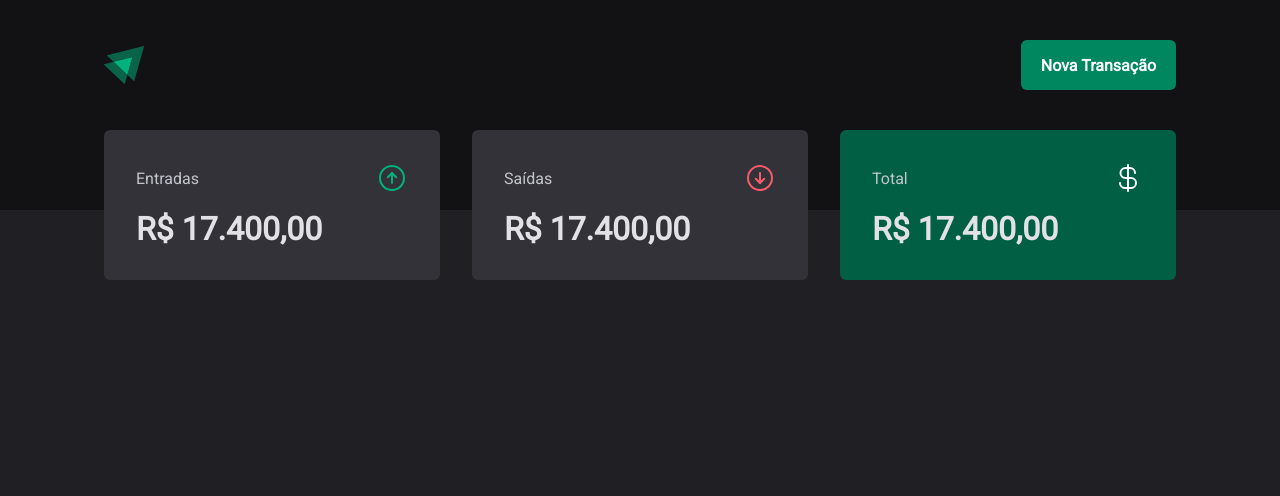
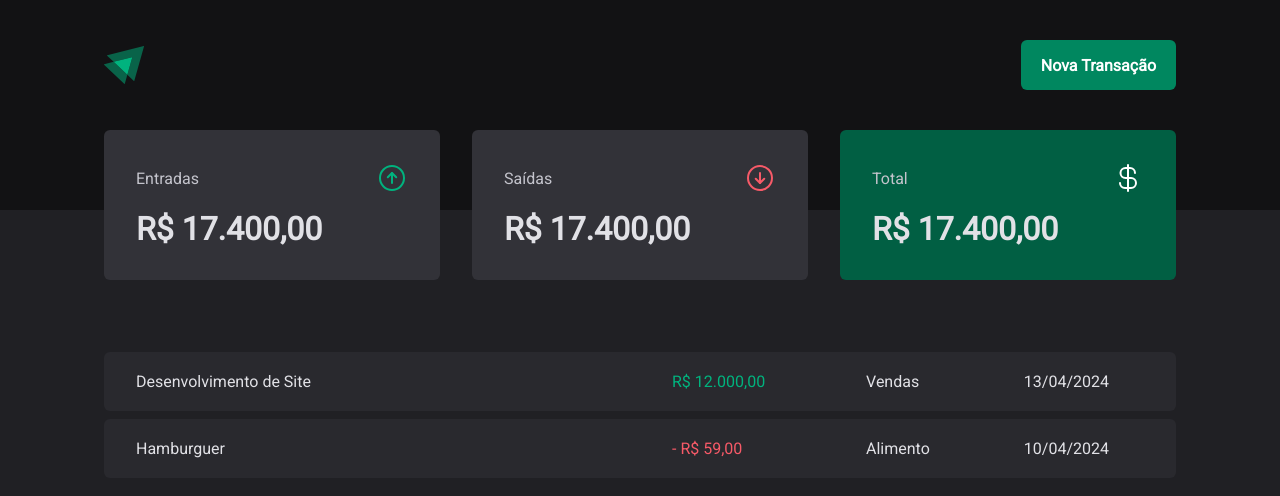
Before and after one commit to 0tavioPascoal/ControlMoney, a React (Vite) app in the folder ControlMoney/: page / in a window 1280 px wide. Shown: the top 496 px of the page. Built offline with nearby package versions, Linux system fonts and the light colour scheme.

Commit message:
"Feat: Starting the development of the transaction table and separating the interfaces in another folder"

```diff
--- a/ControlMoney/src/components/Summary/styles.ts
+++ b/ControlMoney/src/components/Summary/styles.ts
@@ -1,4 +1,5 @@
 import styled, { css } from "styled-components";
+import { SummaryCardProps } from "../../interfaces/SummaryCardProps";
 
 export const SummaryContainer = styled.section`
   width: 100%;
@@ -12,10 +13,6 @@
 
   margin-top: -5rem;
 ;`
-
-interface SummaryCardProps{
-  variant?: 'green'
-}
 
 export const SummaryCard = styled.div<SummaryCardProps>`
   background-color: ${props => props.theme['gray-600']};
--- /dev/null
+++ b/ControlMoney/src/interfaces/PriceHighLighProps.ts
@@ -0,0 +1,3 @@
+export interface PriceHighLightProps{
+  variant : 'income' | 'outcome'
+}
--- /dev/null
+++ b/ControlMoney/src/interfaces/SummaryCardProps.ts
@@ -0,0 +1,3 @@
+export interface SummaryCardProps {
+    variant?: 'green'
+}
--- a/ControlMoney/src/pages/Transactions/index.tsx
+++ b/ControlMoney/src/pages/Transactions/index.tsx
@@ -1,11 +1,39 @@
 import { Header } from "../../components/Header";
 import { Summary } from "../../components/Summary";
+import { PriceHighLight, TransactionsContainer, TransactionsTable } from "./styles";
 
-export function Transactions(){
-  return(
+export function Transactions() {
+  return (
     <div>
-     <Header/>
-     <Summary/>
+      <Header />
+      <Summary />
+
+      <TransactionsContainer>
+        <TransactionsTable>
+          <tbody>
+            <tr>
+              <td width="50%">Desenvolvimento de Site</td>
+              <td>
+                <PriceHighLight variant="income">
+                R$ 12.000,00
+                </PriceHighLight>
+               </td>
+              <td>Vendas</td>
+              <td>13/04/2024</td>
+            </tr>
+            <tr>
+              <td width="50%">Hamburguer</td>
+              <td>
+                <PriceHighLight variant="outcome">
+                  - R$ 59,00
+                </PriceHighLight>
+              </td>
+              <td>Alimento</td>
+              <td>10/04/2024</td>
+            </tr>
+          </tbody>
+        </TransactionsTable>
+      </TransactionsContainer>
     </div>
-    )
+  );
 }
--- a/ControlMoney/src/pages/Transactions/styles.ts
+++ b/ControlMoney/src/pages/Transactions/styles.ts
@@ -0,0 +1,34 @@
+import styled from "styled-components";
+import { PriceHighLightProps } from "../../interfaces/PriceHighLighProps";
+
+export const TransactionsContainer = styled.main`
+  width: 100%;
+  max-width: 1120px;
+  margin: 4rem auto 0;
+  padding: 0 1.5rem;
+`;
+
+export const TransactionsTable = styled.table`
+width: 100%;
+border-collapse: separate;
+border-spacing: 0 0.5rem;
+/*margin-top: 1.5rem;*/
+
+td{
+  padding: 1.25rem 2rem;
+  background-color: ${props => props.theme['gray-700']};
+
+  &:first-child{
+    border-top-left-radius: 6px;
+    border-bottom-left-radius: 6px;
+  }
+
+  &:last-child{
+    border-top-right-radius: 6px;
+    border-bottom-right-radius: 6px;
+  }
+}`
+
+export const PriceHighLight = styled.span<PriceHighLightProps>`
+  color: ${props => props.variant === 'income' ? props.theme["green-300"]: props.theme["red-300"]};
+`
```
